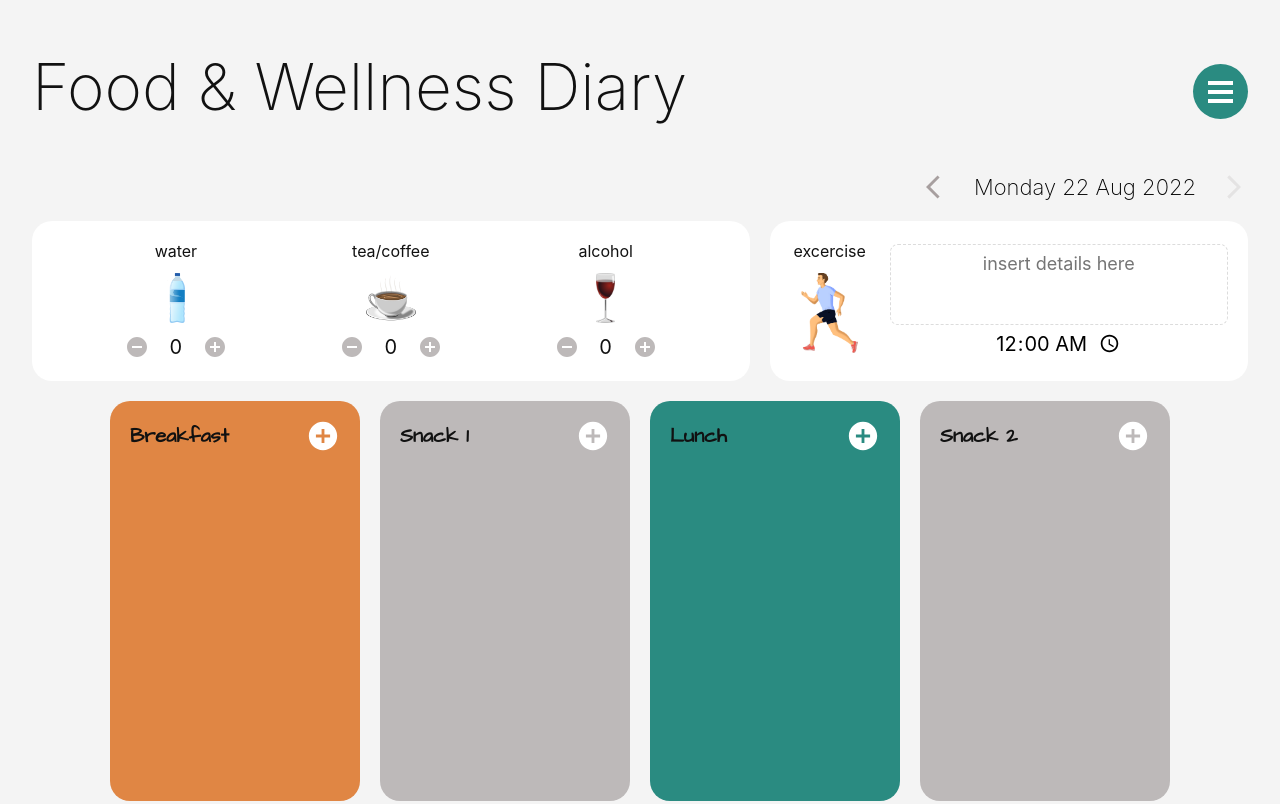
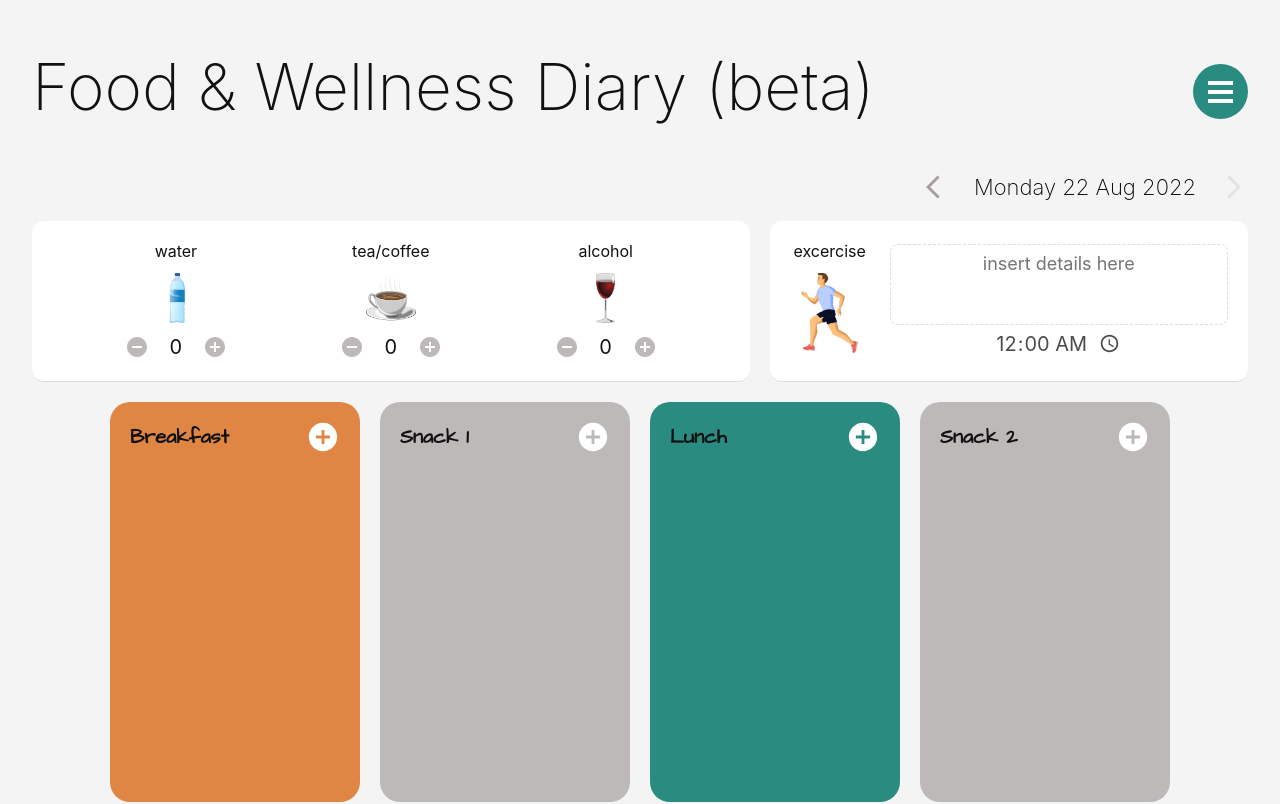
Before and after one commit to SeanCollings/food-diary-client, a Next.js app: page / in a window 1280 px wide. Shown: the top 804 px of the page. Built offline with nearby package versions, Linux system fonts and the light colour scheme.

Commit message:
minor ui improvements

```diff
--- a/components/calendar/index.tsx
+++ b/components/calendar/index.tsx
@@ -45,7 +45,7 @@ const SContainer = styled.div`
   display: flex;
   flex-direction: column;
   padding: 4px;
-  box-shadow: 0px 8px 20px -8px ${COLOURS.gray_dark};
+  box-shadow: 0px 8px 20px -8px ${COLOURS.black};
   height: ${CALENDAR_HEIGHT + MONTH_SELECTOR_HEIGHT + 8}px;
 `;
 const SDateSelectorContainer = styled.div`
--- a/components/date-display/index.tsx
+++ b/components/date-display/index.tsx
@@ -46,12 +46,13 @@ const SButtonCommon = styled.button<ISButtonCommon>`
   background: transparent;
   line-height: 0;
   transform: rotateX(0);
+  cursor: pointer;
 
-  ${({ calendarVisible }) => calendarVisible && `transform: rotateX(90deg);`}
+  ${({ calendarVisible }) =>
+    calendarVisible && `transform: rotateX(90deg); cursor: initial;`}
 `;
 const SButtonLeft = styled(SButtonCommon)`
   margin-right: 6px;
-  cursor: pointer;
 
   :hover {
     opacity: 0.7;
@@ -63,9 +64,8 @@ const SButtonRight = styled(SButtonCommon)<ISButton>`
 
   ${({ isDisabled }) =>
     isDisabled
-      ? `opacity: 0.2;`
+      ? `opacity: 0.2; cursor: initial;`
       : `
-  cursor: pointer;
   :hover {
 opacity: 0.7;
 scale: 1.1;
--- a/components/header/index.tsx
+++ b/components/header/index.tsx
@@ -4,7 +4,7 @@ import { MEDIA_MOBILE } from '@utils/constants';
 import { FC } from 'react';
 import styled from 'styled-components';
 
-const SContainer = styled.div`
+const SContainer = styled.header`
   padding: 3rem 0rem;
   justify-content: space-between;
   position: relative;
@@ -27,7 +27,7 @@ const SHeader = styled.div`
 const Header: FC = () => {
   return (
     <SContainer>
-      <SHeader>{'Food & Wellness Diary'}</SHeader>
+      <SHeader>{'Food & Wellness Diary (beta)'}</SHeader>
       <MenuIcon />
       <FlatMenu />
     </SContainer>
--- a/components/meals/meal-card-container/index.tsx
+++ b/components/meals/meal-card-container/index.tsx
@@ -3,7 +3,7 @@ import { ALL_MEAL_CARDS } from '@utils/constants';
 import { FC } from 'react';
 import styled from 'styled-components';
 
-const SContainer = styled.div`
+const SContainer = styled.section`
   display: flex;
   flex-wrap: wrap;
   justify-content: center;
--- a/components/ui/input/time-input/index.tsx
+++ b/components/ui/input/time-input/index.tsx
@@ -4,6 +4,7 @@ import styled from 'styled-components';
 
 interface ISInput {
   invertClock?: boolean;
+  hasNoValue: boolean;
 }
 
 const SContainer = styled.div``;
@@ -16,6 +17,8 @@ const SInput = styled.input<ISInput>`
   border: 1px solid transparent;
   border-radius: 4px;
   background: transparent;
+
+  ${({ hasNoValue }) => hasNoValue && 'opacity: 0.7'};
 
   ::-webkit-calendar-picker-indicator {
     cursor: pointer;
@@ -50,6 +53,7 @@ const TimeInput: FC<ITimeInputProps> = ({ id, value, onChange, onBlur }) => {
         min={'00:00'}
         max={'23:59'}
         value={value}
+        hasNoValue={value === '00:00'}
         onChange={handleOnChange}
         onBlur={onBlurHandler}
       />
--- a/components/ui/text-area/index.tsx
+++ b/components/ui/text-area/index.tsx
@@ -81,6 +81,7 @@ export interface ITextAreaProps {
   borderWidth?: number;
   tabIndex?: number;
   placeholder?: string;
+  title?: string;
   onChange: (value: string) => void;
   onBlur?: () => void;
 }
@@ -96,6 +97,7 @@ export const TextArea: FC<ITextAreaProps> = ({
   borderStyle = 'solid',
   borderWidth = 2,
   placeholder,
+  title,
   onChange,
   onBlur,
 }) => {
@@ -111,6 +113,7 @@ export const TextArea: FC<ITextAreaProps> = ({
         id={id}
         rows={totalRows}
         value={value}
+        title={title}
         tabIndex={tabIndex}
         backgroundColour={backgroundColour}
         borderStyle={borderStyle}
--- a/components/wellness/wellness-container/index.tsx
+++ b/components/wellness/wellness-container/index.tsx
@@ -1,10 +1,14 @@
 import ExcerciseCard from '@components/wellness/exercise-card';
 import WellnessCard from '@components/wellness/wellness-card';
-import { APP_THEME_DEFAULT, MEDIA_DESKTOP } from '@utils/constants';
+import {
+  APP_THEME_DEFAULT,
+  MEDIA_DESKTOP,
+  MEDIA_MOBILE,
+} from '@utils/constants';
 import { FC } from 'react';
 import styled from 'styled-components';
 
-const SContainer = styled.div`
+const SContainer = styled.section`
   margin-top: 20px;
   display: flex;
   gap: 20px;
@@ -13,9 +17,13 @@ const SContainer = styled.div`
   ${MEDIA_DESKTOP} {
     flex-direction: row;
   }
+  ${MEDIA_MOBILE} {
+    margin-top: 0px;
+  }
 `;
 const SDrinkContainer = styled.div`
-  border-radius: 20px;
+  border-radius: 12px;
+  border-bottom: 1px solid gainsboro;
   background: white;
   display: flex;
   flex-basis: 60%;
@@ -24,7 +32,8 @@ const SDrinkContainer = styled.div`
   background: ${APP_THEME_DEFAULT.backgroundSecondary};
 `;
 const SExcerciseContainer = styled.div`
-  border-radius: 20px;
+  border-radius: 12px;
+  border-bottom: 1px solid gainsboro;
   background: white;
   flex-basis: 40%;
   background: ${APP_THEME_DEFAULT.backgroundSecondary};
```
